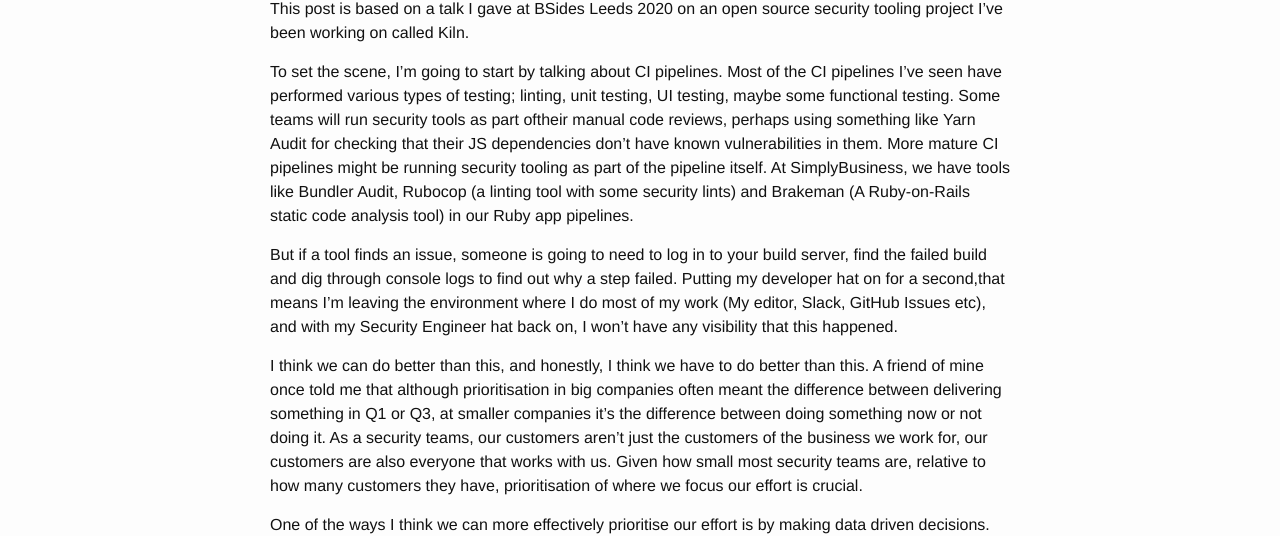
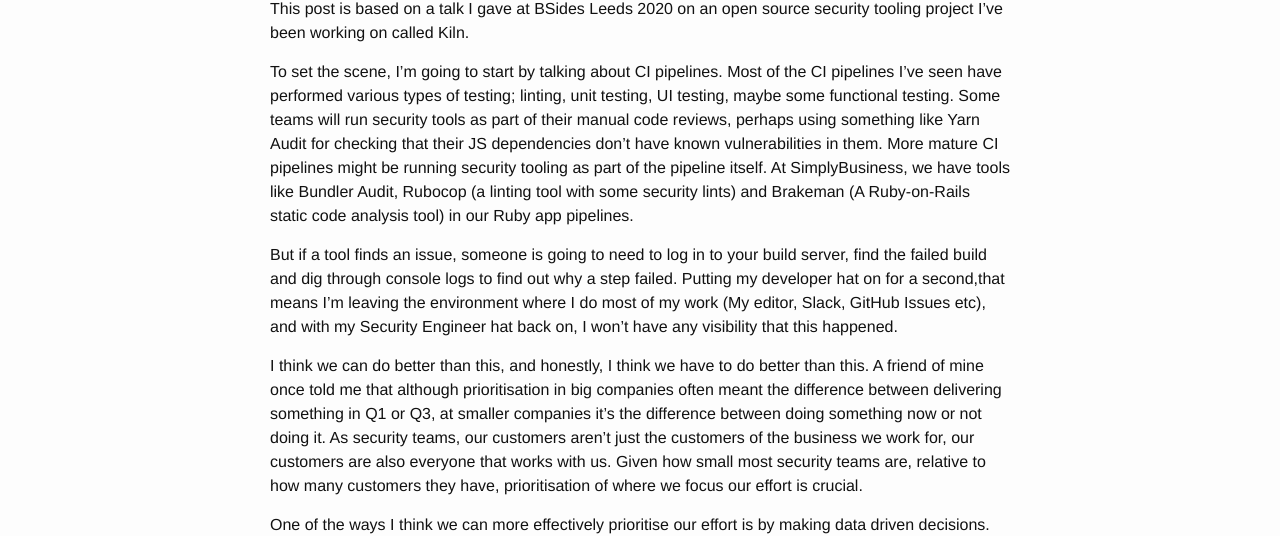
Before and after one commit to DanHatesNumbers/danhatesnumbers.github.io, a Jekyll site: the page built from _posts/2020-02-19-Building-a-data-driven-AppSec-programme-with-Kiln.md, in a window 1280 px wide and 900 px high. Shown: the part 245-781 px from the top of the window. Built offline with Jekyll 4.4.1, drawn with Linux system fonts in a browser that asks for light colours.

Commit message:
Grammar fix

```diff
--- a/_posts/2020-02-19-Building-a-data-driven-AppSec-programme-with-Kiln.md
+++ b/_posts/2020-02-19-Building-a-data-driven-AppSec-programme-with-Kiln.md
@@ -5,11 +5,11 @@ title: Building a Data-driven AppSec Programme with Kiln
 
 This post is based on a talk I gave at BSides Leeds 2020 on an open source security tooling project I've been working on called Kiln.
 
-To set the scene, I'm going to start by talking about CI pipelines. Most of the CI pipelines I've seen have performed various types of testing; linting, unit testing, UI testing, maybe some functional testing. Some teams will run security tools as part oftheir manual code reviews, perhaps using something like Yarn Audit for checking that their JS dependencies don't have known vulnerabilities in them. More mature CI pipelines might be running security tooling as part of the pipeline itself. At SimplyBusiness, we have tools like Bundler Audit, Rubocop (a linting tool with some security lints) and Brakeman (A Ruby-on-Rails static code analysis tool) in our Ruby app pipelines.
+To set the scene, I'm going to start by talking about CI pipelines. Most of the CI pipelines I've seen have performed various types of testing; linting, unit testing, UI testing, maybe some functional testing. Some teams will run security tools as part of their manual code reviews, perhaps using something like Yarn Audit for checking that their JS dependencies don't have known vulnerabilities in them. More mature CI pipelines might be running security tooling as part of the pipeline itself. At SimplyBusiness, we have tools like Bundler Audit, Rubocop (a linting tool with some security lints) and Brakeman (A Ruby-on-Rails static code analysis tool) in our Ruby app pipelines.
 
 But if a tool finds an issue, someone is going to need to log in to your build server, find the failed build and dig through console logs to find out why a step failed. Putting my developer hat on for a second,that means I'm leaving the environment where I do most of my work (My editor, Slack, GitHub Issues etc), and with my Security Engineer hat back on, I won't have any visibility that this happened.
 
-I think we can do better than this, and honestly, I think we have to do better than this. A friend of mine once told me that although prioritisation in big companies often meant the difference between delivering something in Q1 or Q3, at smaller companies it's the difference between doing something now or not doing it. As a security teams, our customers aren't just the customers of the business we work for, our customers are also everyone that works with us. Given how small most security teams are, relative to how many customers they have, prioritisation of where we focus our effort is crucial.
+I think we can do better than this, and honestly, I think we have to do better than this. A friend of mine once told me that although prioritisation in big companies often meant the difference between delivering something in Q1 or Q3, at smaller companies it's the difference between doing something now or not doing it. As security teams, our customers aren't just the customers of the business we work for, our customers are also everyone that works with us. Given how small most security teams are, relative to how many customers they have, prioritisation of where we focus our effort is crucial.
 
 One of the ways I think we can more effectively prioritise our effort is by making data driven decisions. Businesses have been doing this for years; if you look at Business Intelligence, Marketing or UX teams, you'll find that data is king. It's working for them, and I think as security professionals, we should follow their lead.
 
```
